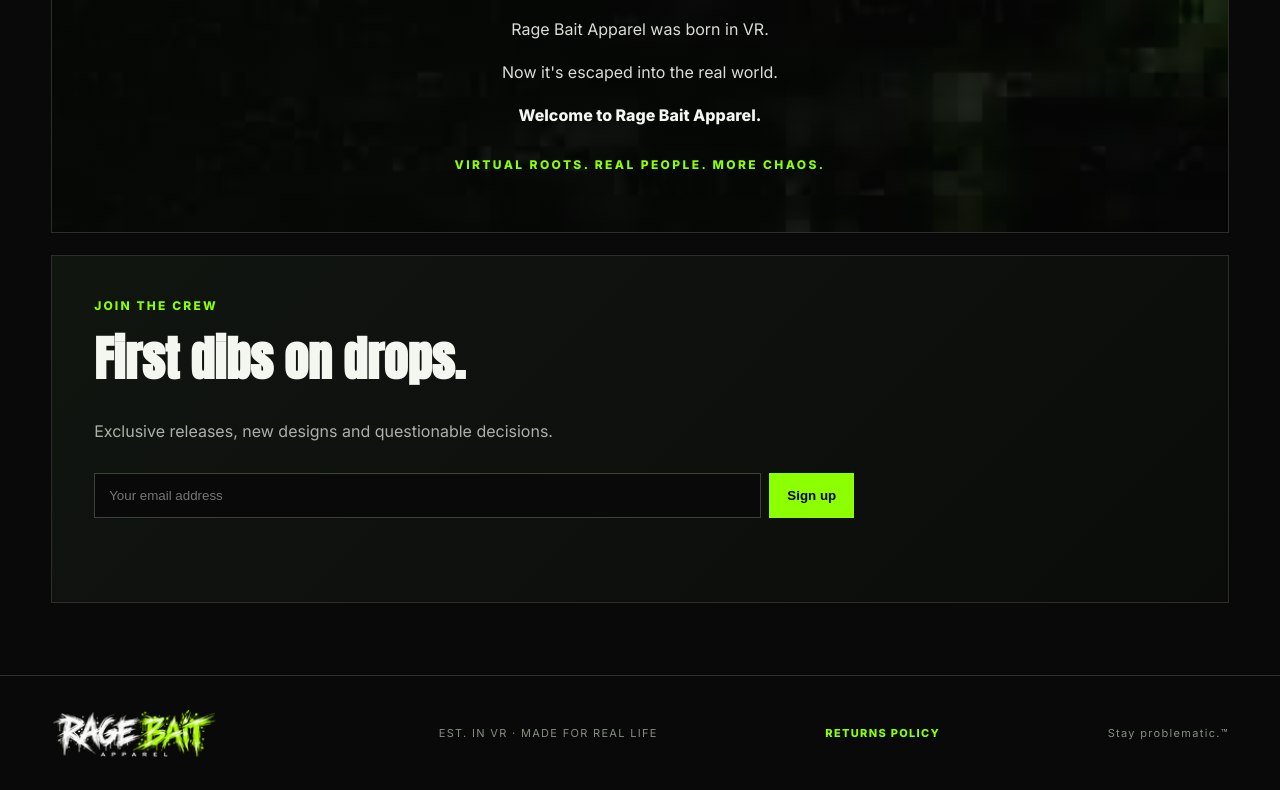
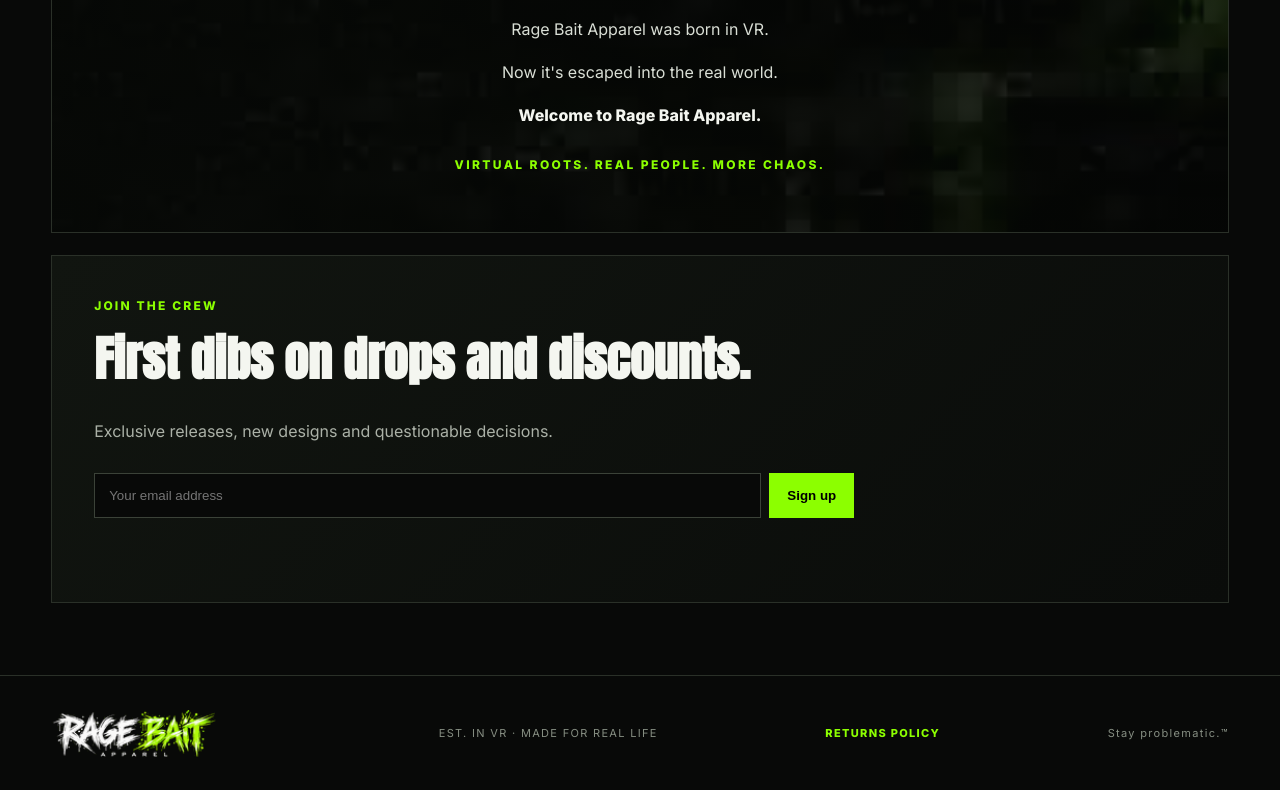
Before and after one commit to brokensoulsandbackroads/rage-bait-apparel, a plain HTML site: page index.html in a window 1280 px wide. Shown: the part 3324-4114 px from the top of the page. Drawn offline with Linux system fonts and the light colour scheme.

Commit message:
Update index.html

```diff
--- a/index.html
+++ b/index.html
@@ -161,7 +161,7 @@
       </div>
       <div class="join-panel">
         <span class="eyebrow">JOIN THE CREW</span>
-        <h3>First dibs on drops.</h3>
+        <h3>First dibs on drops and discounts.</h3>
         <p>Exclusive releases, new designs and questionable decisions.</p>
         <form id="signupForm">
           <input id="email" type="email" placeholder="Your email address" required>
```
